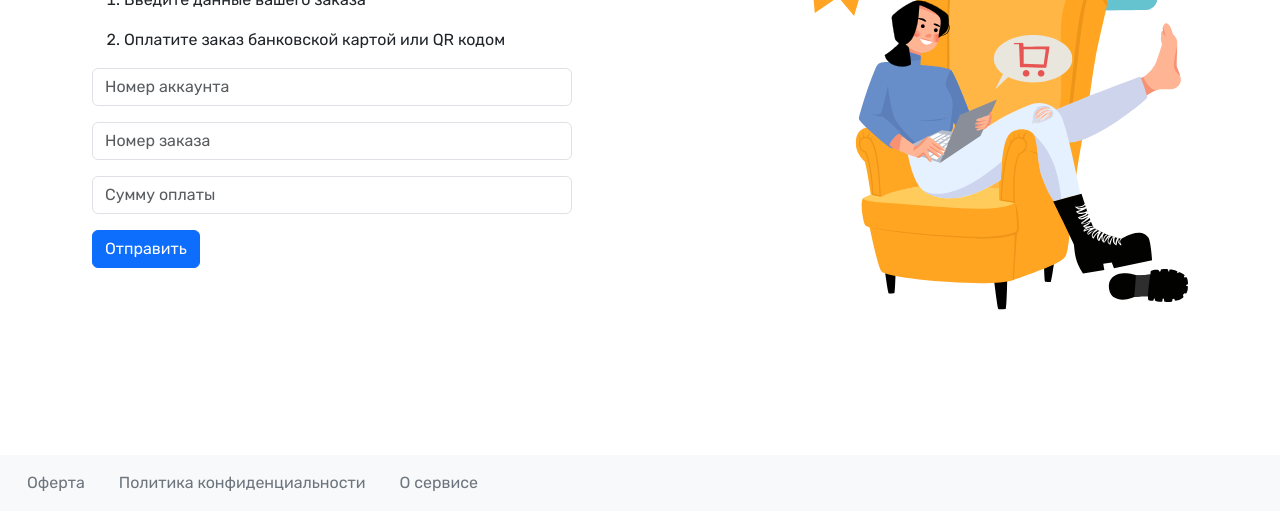
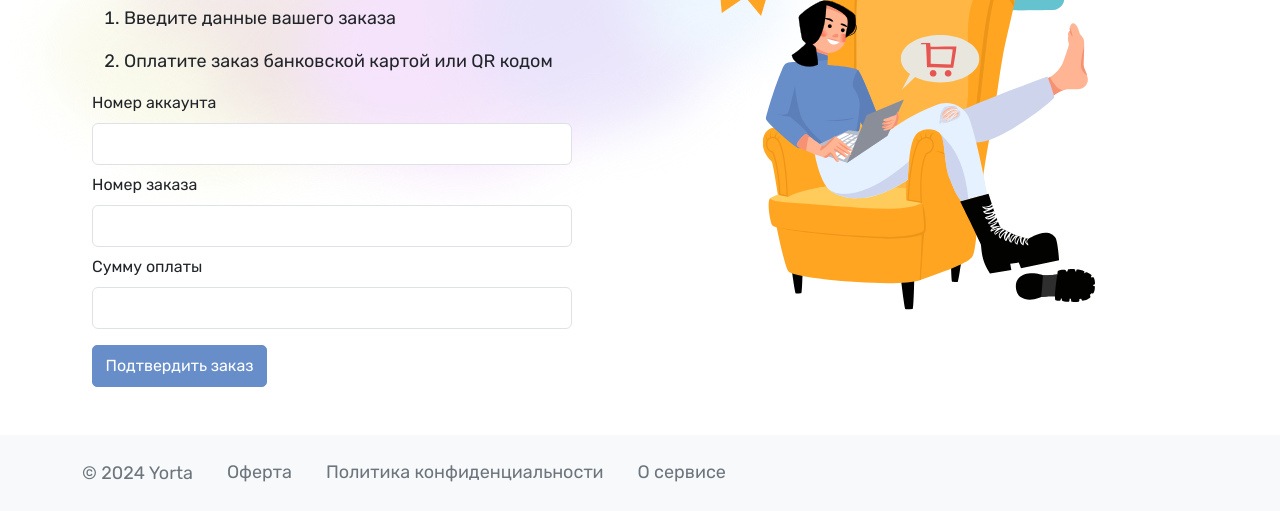
Before and after one commit to catindev/yorta.kz, a plain HTML site: page index.html in a window 1280 px wide. Shown: the part 289-800 px from the top of the page. Drawn offline with nearby package versions, Linux system fonts and the light colour scheme.

Commit message:
landing v2

```diff
--- a/index.html
+++ b/index.html
@@ -27,7 +27,6 @@
         padding: 0; /* убираем отступы по умолчанию */
       }
 
-      header,
       footer {
         background-color: #f8f9fa; /* серый фон */
       }
@@ -35,11 +34,24 @@
       .link-container a {
         text-decoration: none;
         margin-right: 30px;
+        font-size: 18px;
+      }
+
+      .link-container a:hover {
+        color: black !important;
+      }
+
+      .link-container p {
+        display: inline-block; /* Делаем копирайт блочным элементом */
+        vertical-align: middle; /* Выравниваем по вертикали с другими ссылками */
+        margin: 0 30px 0px 0px; /* Убираем отступы */
+        color: #6c757d; /* Цвет текста, соответствующий остальным ссылкам */
+        font-size: 18px;
       }
 
       .yurta-image {
         width: 100%;
-        text-align: right; /* Выравниваем содержимое по правому краю */
+        text-align: center; /* Выравниваем содержимое по правому краю */
       }
 
       .content {
@@ -94,11 +106,43 @@
           margin-bottom: 0; /* Убираем отступ вниз после последней ссылки */
         }
       }
+
+      .background-svg {
+        background-image: url("background.svg"); /* Путь к SVG-файлу фона */
+        background-size: auto; /* Сохранение размера изображения */
+        background-repeat: no-repeat; /* Запрет повторения изображения */
+        /* background-position: left; */ /* Центрирование изображения */
+      }
+
+      #submitButton {
+        width: 175px; /* Ширина кнопки */
+        height: 42px; /* Высота кнопки */
+        border-radius: 5px;
+        background-color: #688eca; /* Цвет фона кнопки */
+        border-color: #688eca; /* Цвет рамки кнопки (если есть) */
+        color: white; /* Цвет текста кнопки */
+      }
+
+      h1 {
+        margin-bottom: 20px;
+      }
+
+      ol li {
+        font-size: 18px; /* Устанавливаем размер шрифта для элементов списка */
+      }
+
+      ol li:last-child {
+        margin-bottom: 0; /* Убираем отступ снизу только у последнего элемента списка */
+      }
+
+      .custom-spinner {
+        color: #688eca;
+      }
     </style>
   </head>
 
   <body>
-    <header class="bg-light">
+    <header>
       <div class="container py-3">
         <div class="logo">
           <img src="Logo.svg" alt="Логотип компании" />
@@ -106,12 +150,12 @@
       </div>
     </header>
 
-    <div class="content">
-      <div class="container">
+    <div class="content background-svg">
+      <div class="container background-svg">
         <div class="row">
           <div class="flex-container">
             <div class="body">
-              <h1>Сервис оплаты заказов</h1>
+              <h1>Оплачивай заказы не выходя из дома</h1>
               <ol>
                 <li>
                   <p>Введите данные вашего заказа</p>
@@ -121,27 +165,46 @@
                 </li>
               </ol>
               <form id="myForm" style="max-width: 500px">
+                <div class="mb-2">
+                  <label for="accountInput" class="form-label"
+                    >Номер аккаунта</label
+                  >
                   <textarea
                     id="accountInput"
-                  placeholder="Номер аккаунта"
-                  class="form-control mb-3"
+                    class="form-control"
+                    style="height: 42px"
                   ></textarea>
+                </div>
+
+                <div class="mb-2">
+                  <label for="orderInput" class="form-label"
+                    >Номер заказа</label
+                  >
                   <textarea
                     id="orderInput"
-                  placeholder="Номер заказа"
-                  class="form-control mb-3"
+                    class="form-control"
+                    style="height: 42px"
                   ></textarea>
+                </div>
+
+                <div class="mb-3">
+                  <label for="paymentInput" class="form-label"
+                    >Сумму оплаты</label
+                  >
                   <textarea
                     id="paymentInput"
-                  placeholder="Сумму оплаты"
-                  class="form-control mb-3"
+                    class="form-control"
+                    style="height: 42px"
                   ></textarea>
+                </div>
+
                 <button id="submitButton" type="submit" class="btn btn-primary">
-                  Отправить
+                  Подтвердить заказ
                 </button>
+
                 <div
                   id="loader"
-                  class="spinner-border text-primary"
+                  class="spinner-border custom-spinner"
                   role="status"
                   style="display: none"
                 ></div>
@@ -149,7 +212,7 @@
             </div>
             <div class="yurta-image">
               <img
-                src="picture.svg"
+                src="picture-main.svg"
                 alt="Юрта изображение"
                 style="max-width: 100%; height: auto"
               />
@@ -160,9 +223,11 @@
     </div>
 
     <footer class="bg-light fixed-bottom">
-      <div class="container py-3" style="max-width: 1250px">
+      <div class="container py-4">
         <div class="links">
           <div class="link-container">
+            <p>© 2024 Yorta</p>
+            <!-- Копирайт -->
             <a href="offer.pdf" class="link-secondary" target="_blank"
               >Оферта</a
             >
```
Also changed, not shown: background.svg (added), picture-main.svg (renamed from picture.svg). Lines whose indentation alone changed are shown as unchanged.
